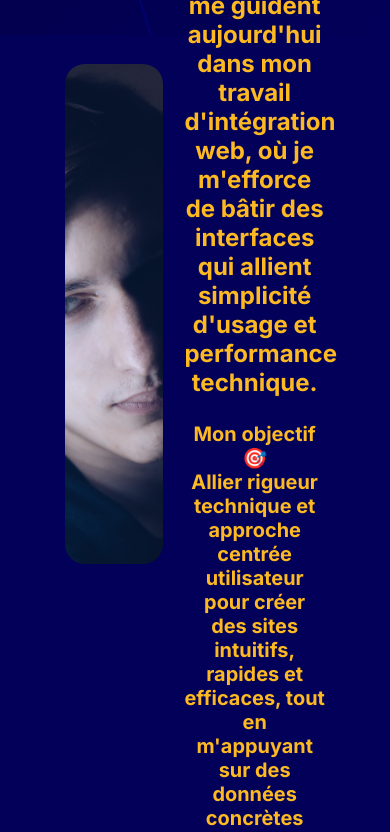
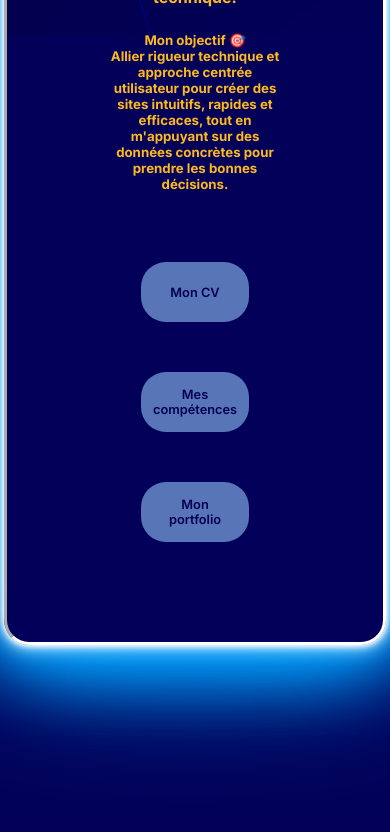
Before and after one commit to Thibault-Gleize/Portfolio, a React (Vite) app: page / in a window 390 px wide. Shown: the part 1965-2797 px from the top of the page. Built offline with nearby package versions, Linux system fonts and the light colour scheme.

Commit message:
Ajout Responsive section about me

```diff
--- a/src/features/AboutMe/aboutme.scss
+++ b/src/features/AboutMe/aboutme.scss
@@ -20,12 +20,25 @@
     0 0 150px #00a2ff;
 
     @media (max-width: 1024px) {
-        margin-top: 750px;
+        width: 70%;
+        margin-top: 500px;
+    }
+
+    @media (max-width: 768px) {
+        width: 50%;
     }
 
     .title{
         font-size: 2.5rem;
         margin-bottom: 50px;
+
+        @media (max-width: 1024px) {
+            font-size: 2rem;
+        }
+
+        @media (max-width: 768px) {
+            font-size: 1.5rem;
+        }
     }
 
     .presentation{
@@ -33,6 +46,12 @@
         display: flex;
         align-items: center;
         justify-content: space-around;
+
+        @media (max-width: 768px) {
+            width: 100%;
+            flex-direction: column;
+            gap: 25px;
+        }
     }
 
     .portrait{
@@ -42,6 +61,14 @@
         background-image: url(../../assets/images/Thibault1.jpg);
         background-size: cover;
         background-position: center;
+
+        @media (max-width: 1024px) {
+            height: 400px;
+        }
+
+        @media (max-width: 768px) {
+            width: 300px;
+        }
     }
 
     .description{
@@ -51,11 +78,25 @@
         text-align: center;
         font-size: 1.5rem;
         width: 50%;
+
+        @media (max-width: 1024px) {
+            font-size: 1rem;
+        }
+
+        @media (max-width: 768px) {
+            width: 100%;
+        }
     }
 
     .descriptions__buttons{
         display: flex;
         gap: 25px;
+
+        @media (max-width: 768px) {
+            flex-direction: column;
+            align-items: center;
+            gap: 5px;
+        }
 
         .description__button{
             display: flex;
@@ -75,6 +116,11 @@
             padding: 0px 25px;
             font-weight: 600;
 
+            @media (max-width: 1024px) {
+                font-size: 0.8rem;
+                height: 60px;
+            }
+
             &:hover{
                 opacity: 1;
                 box-shadow:
```
